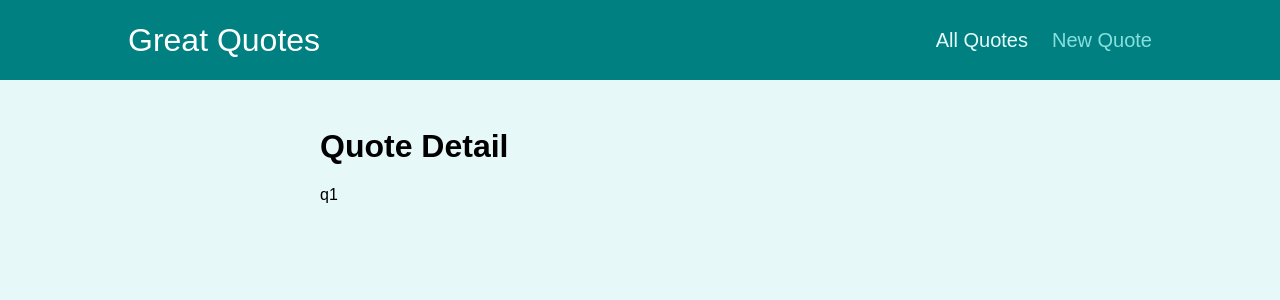
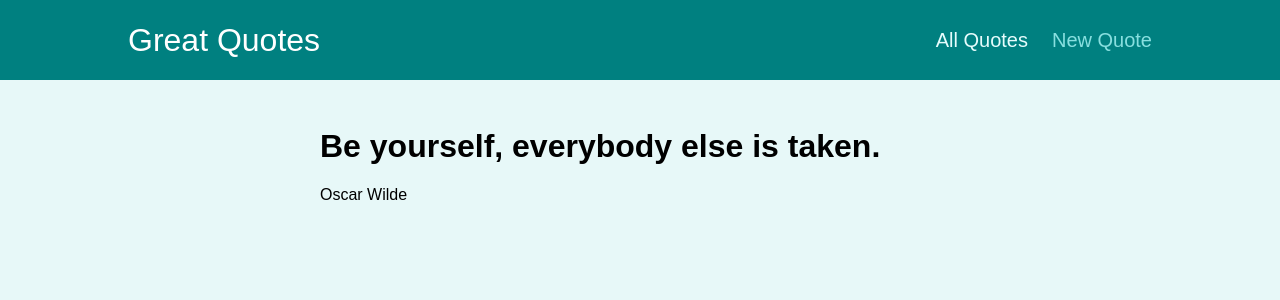
Before and after one commit to HLEDYA/quotes-app, a React (Create React App) app: page /quotes/q1 in a window 1280 px wide. Shown: the top 300 px of the page. Built offline with nearby package versions, Linux system fonts and the light colour scheme.

Commit message:
outputting data on the details page

```diff
--- a/src/components/quotes/QuoteItem.js
+++ b/src/components/quotes/QuoteItem.js
@@ -1,4 +1,5 @@
-import classes from './QuoteItem.module.css';
+import classes from "./QuoteItem.module.css";
+import { Link } from "react-router-dom";
 
 const QuoteItem = (props) => {
   return (
@@ -9,9 +10,9 @@ const QuoteItem = (props) => {
         </blockquote>
         <figcaption>{props.author}</figcaption>
       </figure>
-      <a className='btn'>
+      <Link to={`quotes/${props.id}`} className="btn">
         View Fullscreen
-      </a>
+      </Link>
     </li>
   );
 };
--- a/src/pages/QuoteDetail.js
+++ b/src/pages/QuoteDetail.js
@@ -1,14 +1,33 @@
 import { Fragment } from "react";
 import { Route, useParams } from "react-router-dom";
 import Comments from "../components/comments/Comments";
+import HighlightedQuote from "../components/quotes/HighlightedQuote";
+
+const DUMMY_QUOTES = [
+  {
+    id: "q1",
+    author: "Oscar Wilde",
+    text: "Be yourself, everybody else is taken.",
+  },
+  {
+    id: "q2",
+    author: "Albert Einstein",
+    text: "There are only two ways to live your life. One is as though nothing is a miracle. The other is as though everything is a miracle.",
+  },
+];
 
 const QuoteDetail = () => {
   const params = useParams();
+  const quote = DUMMY_QUOTES.find((quote) => quote.id === params.qid);
+  if (!quote) {
+    return <p>No Quote found!</p>;
+  }
   return (
     <Fragment>
-      <h1>Quote Detail</h1>
-      <p1>{params.qid}</p1>
-      <Route path={`/quotes/${params.qid}/comments`}>
+      {/* <HighlightedQuote text={quote.text} author={quote.author} /> */}
+      <h1>{quote.text}</h1>
+      <p1>{quote.author}</p1>
+      <Route path={`/quotes/${quote.id}/comments`}>
         <Comments />
       </Route>
     </Fragment>
```
